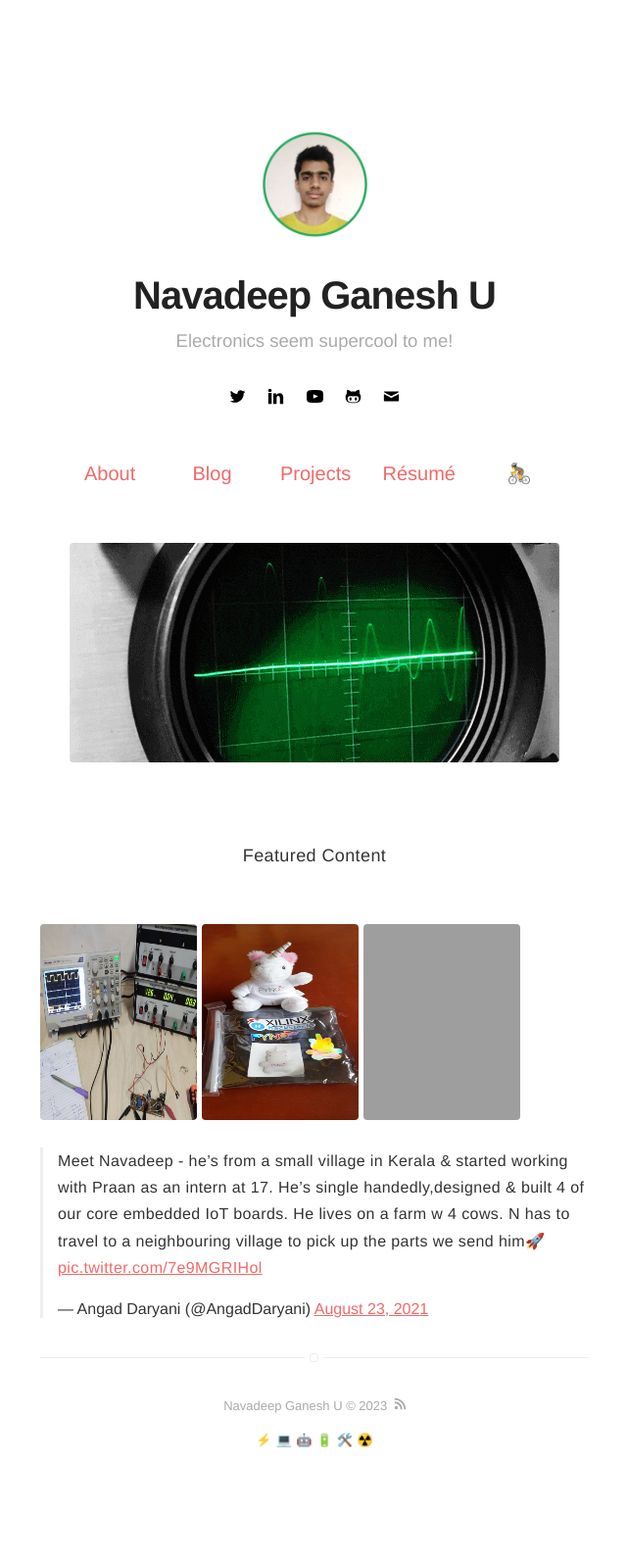
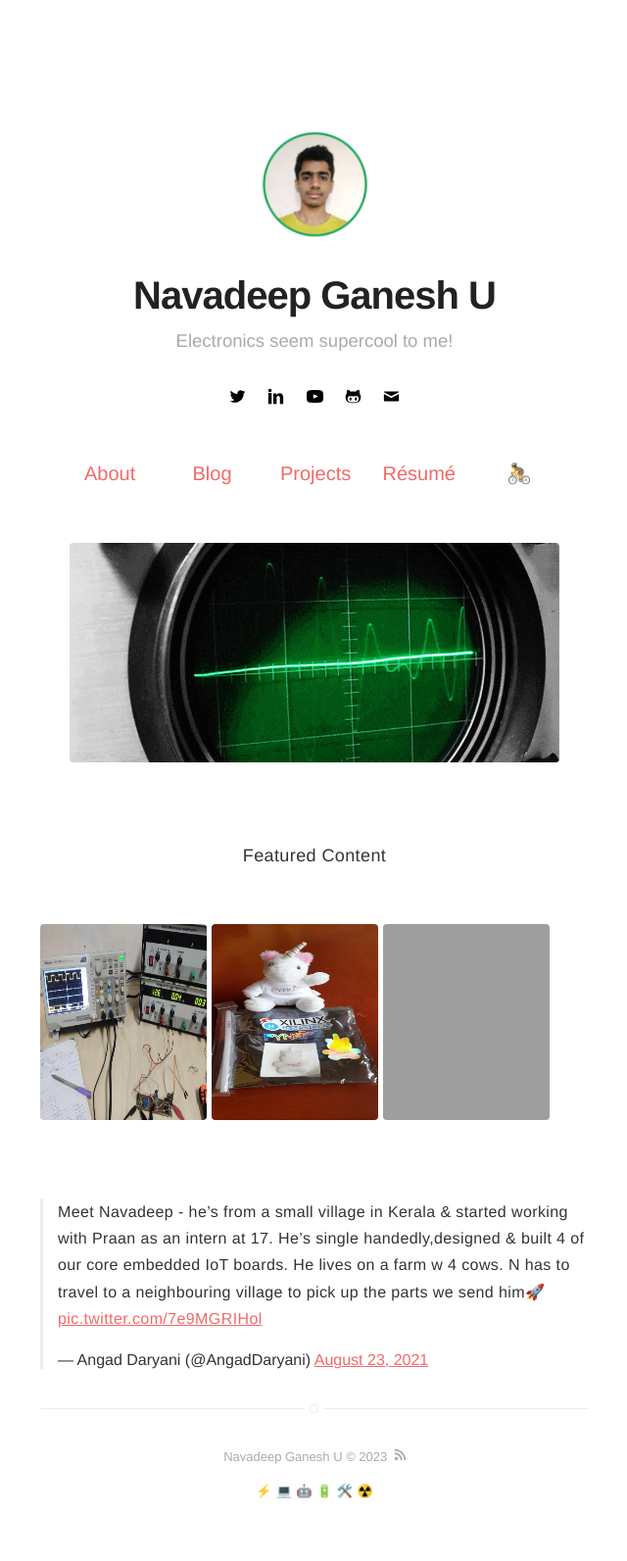
Before and after one commit to ngu25/ngu25.github.io, a Jekyll site: the page built from index.html, in a window 1280 px wide. Shown: the whole page at 98% size, without its empty margins (319-959 px from the left). Built offline with Jekyll 4.4.1, drawn with Linux system fonts in a browser that asks for light colours; comment, search, counter and statistics services are not loaded; before the commit the page ends 1541 px from its top, so only the background shows below that; grey boxes are pictures that could not be loaded.

Commit message:
Update highlighted-projects.html

```diff
--- a/_includes/highlighted-projects.html
+++ b/_includes/highlighted-projects.html
@@ -10,9 +10,12 @@
 <div>
 	<p align="left">
 
-		<a href="https://community.element14.com/products/roadtest/rv/roadtest_reviews/1482/summer_of_fpgas_max7" target="_blank"><img src="assets/images/projects/rt_proj.jpeg" height="200px" width="160px" /></a>
-		<a href="https://events.hackster.io/xcellent" target="_blank"><img src="assets/images/projects/pynq_giveaway.jpeg" height="200px" width="160px" /></a>
-		<a href="https://community.element14.com/challenges-projects/design-challenges/at-the-core-design-challenge/b/blog/posts/atthecore-blog-5---brining-altogether-tmulti-core-deployment-and-application" target="_blank"><img src="https://community.element14.com/resized-image/__size/1170x1078/__key/communityserver-blogs-components-weblogfiles/00-00-00-03-92/FirmwareFlow_5F00_ATCDC.drawio-_2800_1_2900_.png" height="200px" width="160px" /></a>
+		<a href="https://community.element14.com/products/roadtest/rv/roadtest_reviews/1482/summer_of_fpgas_max7" target="_blank"><img src="assets/images/projects/rt_proj.jpeg" height="200px" width="170px" /></a>
+		<a href="https://events.hackster.io/xcellent" target="_blank"><img src="assets/images/projects/pynq_giveaway.jpeg" height="200px" width="170px" /></a>
+		<a href="https://community.element14.com/challenges-projects/design-challenges/at-the-core-design-challenge/b/blog/posts/atthecore-blog-5---brining-altogether-tmulti-core-deployment-and-application" target="_blank"><img src="https://community.element14.com/resized-image/__size/1170x1078/__key/communityserver-blogs-components-weblogfiles/00-00-00-03-92/FirmwareFlow_5F00_ATCDC.drawio-_2800_1_2900_.png" height="200px" width="170px" /></a>
 </div>
 
+</br>
+</br>
+
 <blockquote class="twitter-tweet"><p lang="en" dir="ltr">Meet Navadeep - he’s from a small village in Kerala &amp; started working with Praan as an intern at 17. He’s single handedly,designed &amp; built 4 of our core embedded IoT boards. He lives on a farm w 4 cows. N has to travel to a neighbouring village to pick up the parts we send him🚀 <a href="https://t.co/7e9MGRIHol">pic.twitter.com/7e9MGRIHol</a></p>&mdash; Angad Daryani (@AngadDaryani) <a href="https://twitter.com/AngadDaryani/status/1429903843001716750?ref_src=twsrc%5Etfw">August 23, 2021</a></blockquote> <script async src="https://platform.twitter.com/widgets.js" charset="utf-8"></script>
```
